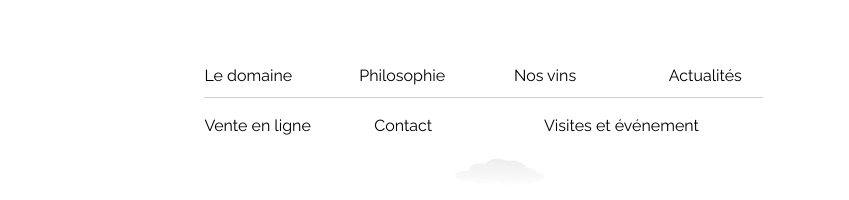
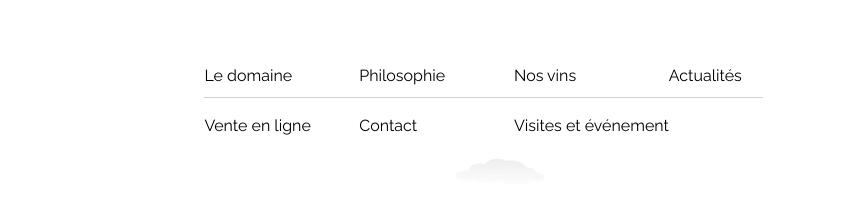
Before and after one commit to CharlineRime/vin-nature-CharlineRime-imd22, a website built with Parcel: page src/index.html in a window 1280 px wide. Shown: the top 200 px of the page, 431-1280 px from the left. Built offline with nearby package versions, Linux system fonts and the light colour scheme.

Commit message:
alignement header

```diff
--- a/src/scss/main.scss
+++ b/src/scss/main.scss
@@ -35,12 +35,13 @@ body {
 .link {
   width: 25%;
 }
+
 .lastlink {
   width: 50%;
 }
 .menuBas {
   display: flex;
-  gap: 60px;
+  gap: 30px;
 }
 .menu {
   display: flex;
```
Also changed, not shown: src/détail-vin.html (added).
